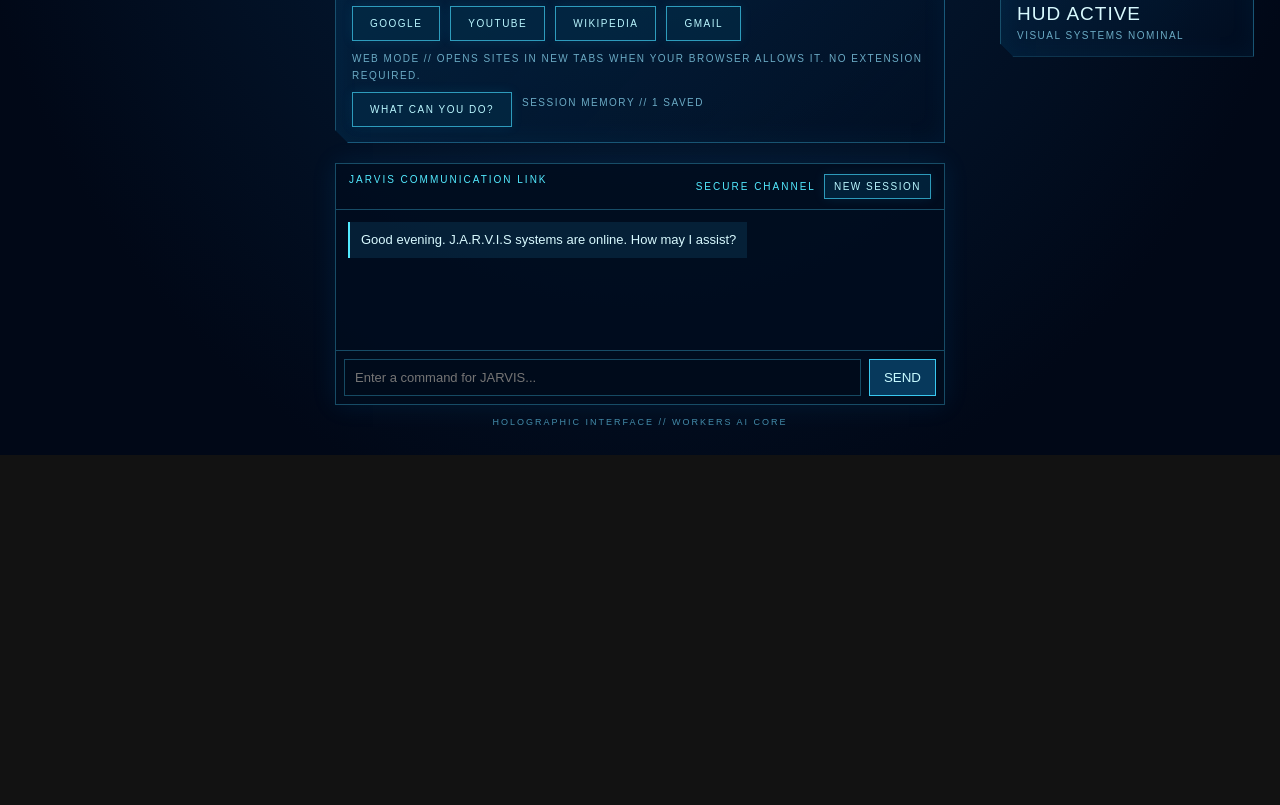
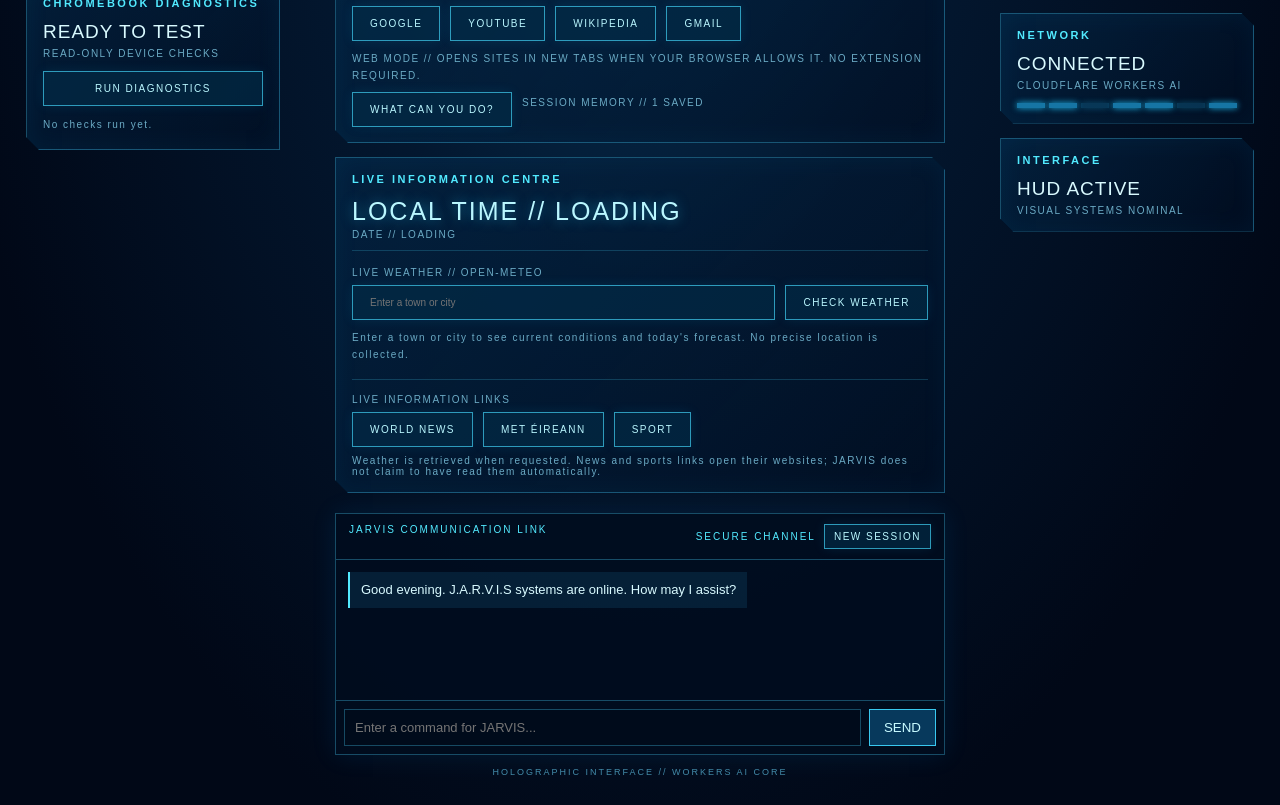
Before and after one commit to 7b8s8z9ytd-cyber/llm-chat-app-template, a browser extension: page public/index.html in a window 1280 px wide. Shown: the part 967-1772 px from the top of the page. Before the commit the page ends 1422 px from the top, so only its background shows below. Drawn offline with Linux system fonts and the light colour scheme.

Commit message:
Add live information centre to JARVIS dashboard

```diff
--- a/public/index.html
+++ b/public/index.html
@@ -51,6 +51,12 @@ footer{font-size:9px;color:#438ba9;letter-spacing:2px;margin-top:12px;text-align
 @keyframes voiceBars{from{height:4px;opacity:.65}to{height:20px;opacity:1}}
 @media(prefers-reduced-motion:reduce){.avatar-visualizer i,.avatar-stage .avatar-art,.avatar-stage .avatar-orbit,.avatar-stage .avatar-scan{animation:none!important}}
 
+
+.info-clock{font-size:25px;letter-spacing:2px;color:#baf7ff;text-shadow:0 0 12px rgba(44,210,255,.5);font-variant-numeric:tabular-nums}
+.info-weather{border-top:1px solid rgba(69,220,255,.2);border-bottom:1px solid rgba(69,220,255,.2);padding:4px 0 12px;margin-top:10px}
+#weather-result{min-height:38px}
+#weather-city{box-sizing:border-box}
+
 </style>
 </head>
 <body>
@@ -77,6 +83,26 @@ footer{font-size:9px;color:#438ba9;letter-spacing:2px;margin-top:12px;text-align
 <button class="control" type="button" data-browser-url="https://mail.google.com">GMAIL</button>
 </div>
 <div class="small" style="line-height:1.7;margin-top:9px">WEB MODE // OPENS SITES IN NEW TABS WHEN YOUR BROWSER ALLOWS IT. NO EXTENSION REQUIRED.</div><div class="controls" style="justify-content:flex-start;margin-top:8px"><button class="control" id="capabilities-button" type="button">WHAT CAN YOU DO?</button><span class="small" id="memory-status">SESSION MEMORY // THIS BROWSER</span></div>
+</section>
+<section class="panel info-centre" style="width:min(100%,610px);margin-top:14px">
+ <h2>LIVE INFORMATION CENTRE</h2>
+ <div class="info-clock" id="info-clock">LOCAL TIME // LOADING</div>
+ <div class="small" id="info-date" style="margin-top:3px">DATE // LOADING</div>
+ <div class="info-weather">
+  <div class="small" style="margin:12px 0 7px">LIVE WEATHER // OPEN-METEO</div>
+  <div class="controls" style="justify-content:flex-start">
+   <input id="weather-city" class="control" type="text" maxlength="80" placeholder="Enter a town or city" aria-label="Town or city for weather" style="flex:1;min-width:150px;text-align:left;text-transform:none;letter-spacing:0">
+   <button class="control" id="weather-search" type="button">CHECK WEATHER</button>
+  </div>
+  <div id="weather-result" class="small" style="line-height:1.7;margin-top:9px">Enter a town or city to see current conditions and today's forecast. No precise location is collected.</div>
+ </div>
+ <div class="small" style="margin:14px 0 7px">LIVE INFORMATION LINKS</div>
+ <div class="controls" style="justify-content:flex-start">
+  <button class="control" type="button" data-info-url="https://news.google.com/">WORLD NEWS</button>
+  <button class="control" type="button" data-info-url="https://www.met.ie/">MET ÉIREANN</button>
+  <button class="control" type="button" data-info-url="https://www.bbc.com/sport">SPORT</button>
+ </div>
+ <div class="small" style="margin-top:8px">Weather is retrieved when requested. News and sports links open their websites; JARVIS does not claim to have read them automatically.</div>
 </section>
 <section class="panel" id="blueprint-panel" style="width:min(100%,610px);margin-top:14px;display:none"><h2>J.A.R.V.I.S // PROJECT BLUEPRINT</h2><div id="blueprint-content"></div></section><div class="chat">
 <div class="chat-head"><span>JARVIS COMMUNICATION LINK</span><div style="display:flex;align-items:center;gap:8px"><span id="connection">SECURE CHANNEL</span><button class="control" id="new-chat-button" type="button" style="padding:6px 9px">NEW SESSION</button></div></div>
```
